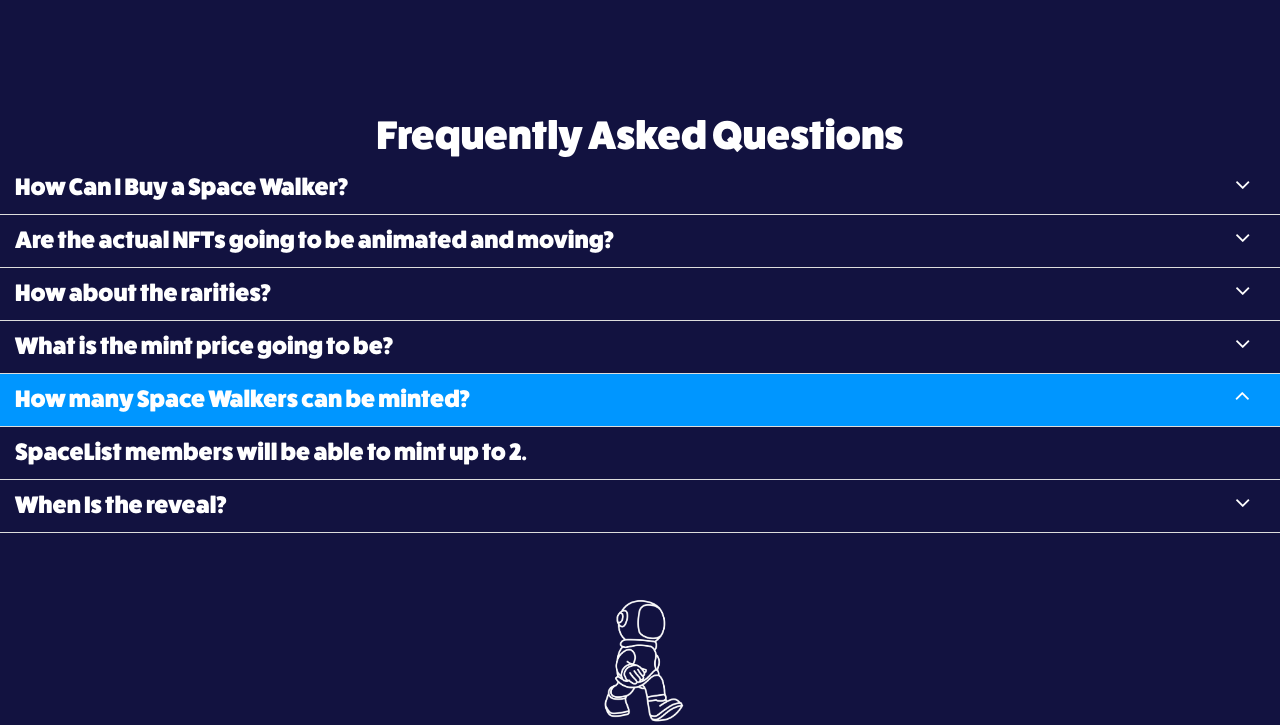
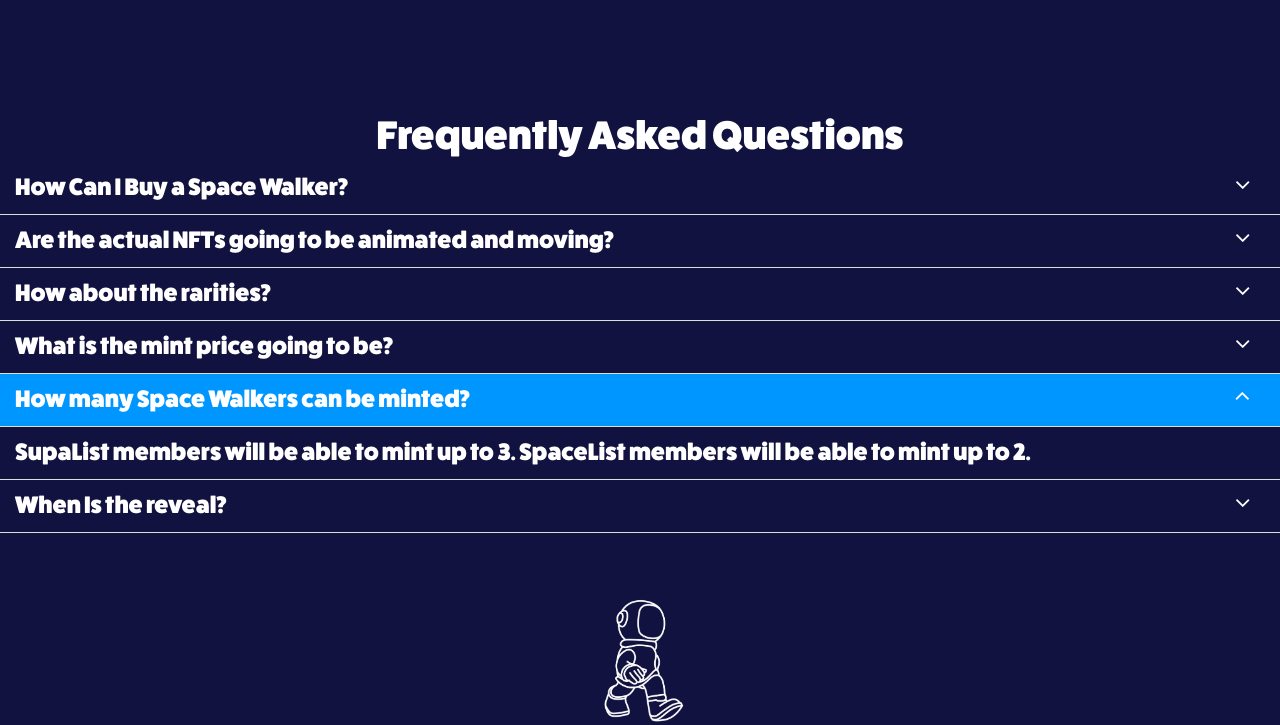
Before and after one commit to Spaceman3720/spacewalkers, a plain HTML site: page index.html in a window 1280 px wide. Both pictures are taken after a click on the link "How many Space Walkers can be minted?". Shown: the part 4162-4887 px from the top of the page. Drawn offline with nearby package versions, Linux system fonts and the light colour scheme; files whose address does not match are found by name.

Commit message:
Add files via upload

```diff
--- a/index.html
+++ b/index.html
@@ -379,7 +379,7 @@
       </div><!-- set --><div class="set">
         <a href="javascript:void(0)">How many Space Walkers can be minted?</a>
         <div class="content">
-          <p>SpaceList members will be able to mint up to 2.</p>
+          <p>SupaList members will be able to mint up to 3. SpaceList members will be able to mint up to 2.</p>
         </div>
       </div><!-- set -->
       <div class="set">
```
